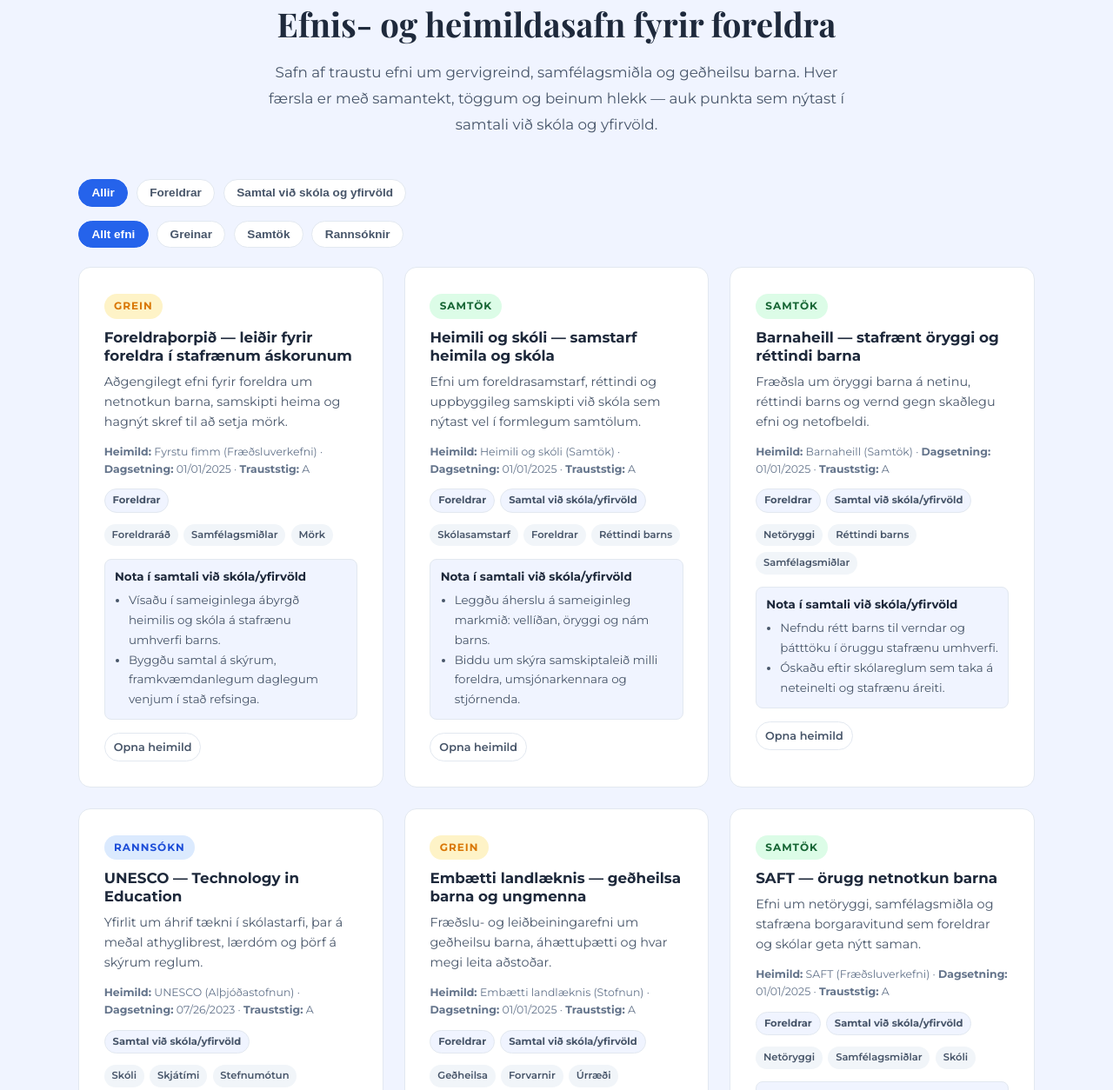
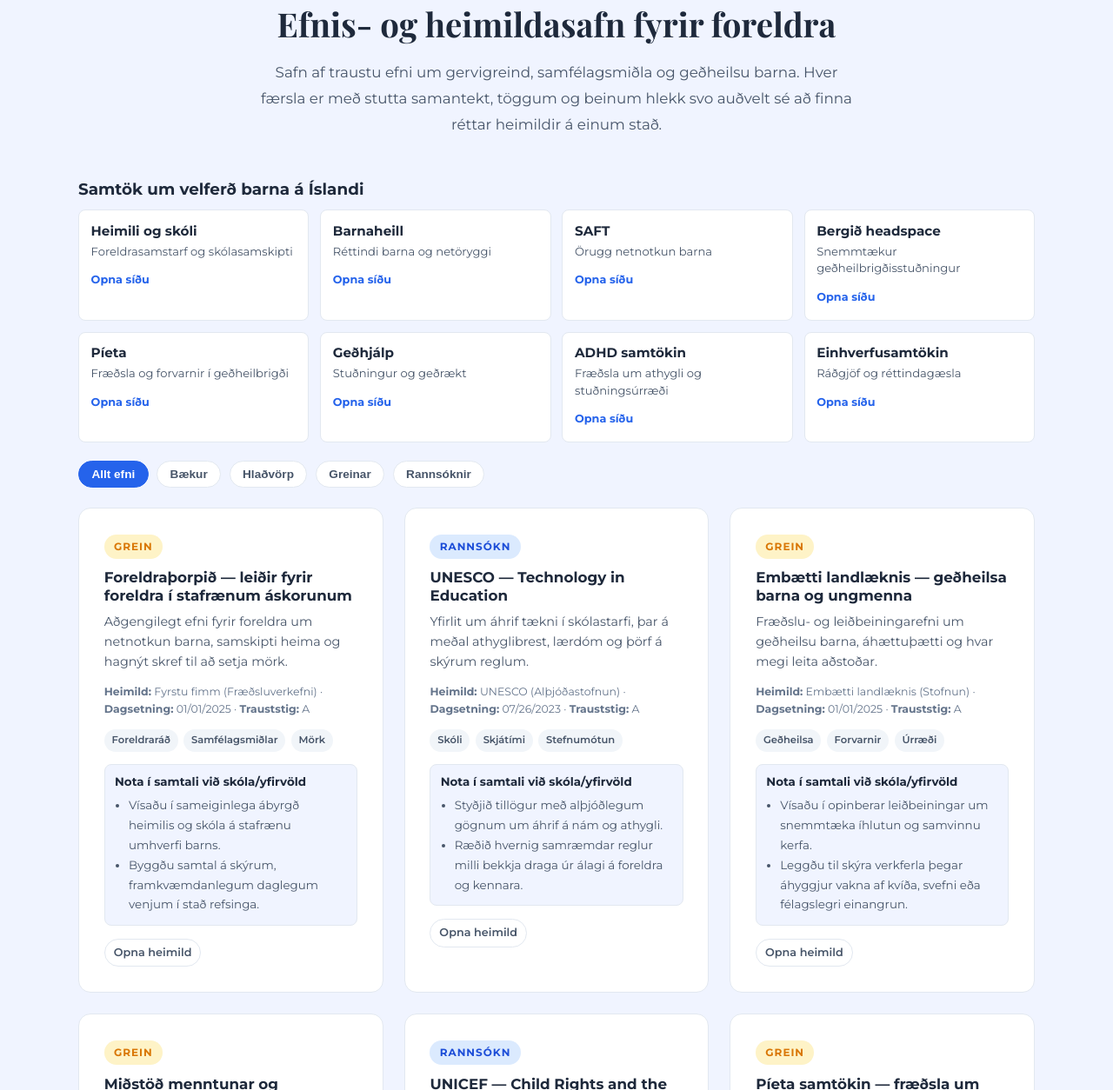
Before and after one commit to gydab/bidum, a website: page index.html in a window 1280 px wide. Shown: the part 3286-4540 px from the top of the page at 87% size. Drawn offline with nearby package versions, Linux system fonts and the light colour scheme; no server answers.

Commit message:
Refine resources section and deduplicate organization listings

```diff
--- a/index.html
+++ b/index.html
@@ -284,19 +284,21 @@
             <h2>Efnis- og heimildasafn fyrir foreldra</h2>
             <p>
               Safn af traustu efni um gervigreind, samfélagsmiðla og geðheilsu barna.
-              Hver færsla er með samantekt, töggum og beinum hlekk — auk punkta sem
-              nýtast í samtali við skóla og yfirvöld.
+              Hver færsla er með stutta samantekt, töggum og beinum hlekk svo
+              auðvelt sé að finna réttar heimildir á einum stað.
             </p>
           </div>
-          <div class="resources-filters resources-filters-audience" id="resources-audience-filters" aria-label="Fyrir hvern er efnið?">
-            <button type="button" class="resource-filter-btn active" data-audience-filter="all">Allir</button>
-            <button type="button" class="resource-filter-btn" data-audience-filter="parents">Foreldrar</button>
-            <button type="button" class="resource-filter-btn" data-audience-filter="school-dialogue">Samtal við skóla og yfirvöld</button>
+          <div class="resources-org-overview">
+            <h3>Samtök um velferð barna á Íslandi</h3>
+            <div class="org-overview-grid" id="org-overview-list">
+              <!-- Populated by JS -->
+            </div>
           </div>
           <div class="resources-filters" id="resources-filters" aria-label="Flokkun á efni">
             <button type="button" class="resource-filter-btn active" data-resource-filter="all">Allt efni</button>
+            <button type="button" class="resource-filter-btn" data-resource-filter="book">Bækur</button>
+            <button type="button" class="resource-filter-btn" data-resource-filter="podcast">Hlaðvörp</button>
             <button type="button" class="resource-filter-btn" data-resource-filter="article">Greinar</button>
-            <button type="button" class="resource-filter-btn" data-resource-filter="org">Samtök</button>
             <button type="button" class="resource-filter-btn" data-resource-filter="research">Rannsóknir</button>
           </div>
           <div class="resources-grid" id="resources-list">
--- a/script.js
+++ b/script.js
@@ -329,6 +329,133 @@ const resources = [
   }
 ];
 
+const legacyResources = [
+  {
+    type: "book", typeLabel: "Bók",
+    title: "The Anxious Generation", author: "Jonathan Haidt",
+    description: "Hvernig endurskipulagning æskuárinnar á snjallsímum og samfélagsmiðlum veldur farsótt geðsjúkdóma meðal ungmennis.",
+    link: "https://www.anxiousgeneration.com/",
+    tags: ["Geðheilsa", "Samfélagsmiðlar", "Foreldraráð"]
+  },
+  {
+    type: "book", typeLabel: "Bók",
+    title: "How to Break Up with Your Phone", author: "Catherine Price",
+    description: "Hagnýt ráð til að taka aflið til baka frá snjallsímanum og lifa meðvitaðra með tækni.",
+    link: "https://www.catherineprice.com/books",
+    tags: ["Skjánotkun", "Athygli", "Dagleg venja"]
+  },
+  {
+    type: "book", typeLabel: "Bók",
+    title: "Scattered Minds", author: "Gabor Maté",
+    description: "Um athyglisbrest, tilfinningar og hvernig tengslamyndun og umhverfi móta börn.",
+    tags: ["ADHD", "Tengslamyndun", "Geðheilsa"]
+  },
+  {
+    type: "book", typeLabel: "Bók",
+    title: "Hold On to Your Kids", author: "Gordon Neufeld & Gabor Maté",
+    description: "Af hverju foreldratengsl skipta mestu máli og hvernig má styrkja þau í nútímasamfélagi.",
+    tags: ["Uppeldi", "Tengsl", "Félagsþrýstingur"]
+  },
+  {
+    type: "book", typeLabel: "Bók",
+    title: "The Whole-Brain Child", author: "Daniel J. Siegel & Tina Payne Bryson",
+    description: "Hagnýtar leiðir fyrir foreldra til að styðja tilfinningaþroska og sjálfsstjórn barna.",
+    tags: ["Heilaþroski", "Tilfinningastjórnun", "Uppeldi"]
+  },
+  {
+    type: "book", typeLabel: "Bók",
+    title: "The Book You Wish Your Parents Had Read", author: "Philippa Perry",
+    description: "Bókin sem þú vildir að foreldrar þínir hefðu lesið — um samskipti, mörk og heilbrigð tengsl.",
+    tags: ["Foreldrahlutverkið", "Samskipti", "Mörk"]
+  },
+  {
+    type: "research", typeLabel: "Rannsókn",
+    title: "Sapien Labs — Age of First Smartphone", author: "Sapien Labs",
+    description: "Rannsókn sem sýnir beina fylgni milli aldurs við fyrsta snjallsíma og geðheilsu ungmenna.",
+    link: "https://sapienlabs.org/age-of-first-smartphone-and-mental-wellbeing-outcomes/"
+  },
+  {
+    type: "org", typeLabel: "Samtök",
+    title: "Wait Until 8th", author: "Bandaríkin",
+    description: "Foreldrahreyfing í Bandaríkjunum sem hvetur foreldra til að bíða með snjallsíma til 8. bekkjar.",
+    link: "https://www.waituntil8th.org/"
+  },
+  {
+    type: "org", typeLabel: "Samtök",
+    title: "Smartphone Free Childhood", author: "Bretland",
+    description: "Bresk foreldrahreyfing sem barðist fyrir meðvitaðri tæknivaldri og verndar barnæskuna.",
+    link: "https://smartphonefreechildhood.co.uk/"
+  },
+  {
+    type: "research", typeLabel: "Rannsókn",
+    title: "UNESCO — Smartphones in Schools", author: "UNESCO 2023",
+    description: "Skýrsla UNESCO um neikvæð áhrif snjallsíma á nám og bekkjardýnamík í skólum.",
+    link: "https://www.unesco.org/gem-report/en/technology"
+  },
+  {
+    type: "article", typeLabel: "Grein",
+    title: "WHO — Addictive behaviours: gaming disorder", author: "WHO",
+    description: "Yfirlit um ávanabindandi hegðun tengda skjánotkun og mikilvægi forvarna fyrir börn og ungmenni.",
+    link: "https://www.who.int/news-room/questions-and-answers/item/addictive-behaviours-gaming-disorder"
+  },
+  {
+    type: "book", typeLabel: "Bók",
+    title: "Stolen Focus", author: "Johann Hari",
+    description: "Af hverju við getum ekki einbeitt okkur — og hvað við getum gert til að ná athyglinni til baka.",
+    link: "https://stolenfocusbook.com/",
+    tags: ["Athygli", "Skjáheimur", "Samfélag"]
+  },
+  {
+    type: "podcast", typeLabel: "Hlaðvarp",
+    title: "Viðring í uppeldi", author: "Spotify",
+    description: "Hlaðvarp um uppeldi og áskoranir foreldra í samtímanum.",
+    link: "https://open.spotify.com/search/vi%C3%B0ring%20%C3%AD%20uppeldi"
+  },
+  {
+    type: "podcast", typeLabel: "Hlaðvarp",
+    title: "Kvíðakynslóðin", author: "Spotify",
+    description: "Hlaðvarp um kvíða, geðheilsu barna og áhrif stafræns umhverfis.",
+    link: "https://open.spotify.com/search/kv%C3%AD%C3%B0akynsl%C3%B3%C3%B0in"
+  },
+  {
+    type: "org", typeLabel: "Samtök",
+    title: "Center for Humane Technology", author: "Tristan Harris o.fl.",
+    description: "Samtök sem berjast gegn reikniritstýrðri tæknifíkn og beita sér fyrir mannlegri tækni.",
+    link: "https://www.humanetech.com/"
+  }
+];
+
+function normalizeLegacyResource(item) {
+  return {
+    type: item.type,
+    typeLabel: item.typeLabel,
+    title: item.title,
+    source: item.author || "Ótilgreind heimild",
+    sourceType: "Greinasafn",
+    summary: item.description || "",
+    link: item.link,
+    tags: item.tags || [],
+    audience: ["parents"],
+    trustLevel: "B",
+    publishedAt: "",
+    dialoguePoints: []
+  };
+}
+
+const resourcesCatalog = [...resources, ...legacyResources.map(normalizeLegacyResource)]
+  .filter((item) => item.type !== "org");
+
+const organizationOverviewItems = [
+  { name: "Heimili og skóli", focus: "Foreldrasamstarf og skólasamskipti", link: "https://heimiliogskoli.is/" },
+  { name: "Barnaheill", focus: "Réttindi barna og netöryggi", link: "https://barnaheill.is/" },
+  { name: "SAFT", focus: "Örugg netnotkun barna", link: "https://www.saft.is/" },
+  { name: "Bergið headspace", focus: "Snemmtækur geðheilbrigðisstuðningur", link: "https://www.bergid.is/" },
+  { name: "Píeta", focus: "Fræðsla og forvarnir í geðheilbrigði", link: "https://pieta.is/" },
+  { name: "Geðhjálp", focus: "Stuðningur og geðrækt", link: "https://gedhjalp.is/" },
+  { name: "ADHD samtökin", focus: "Fræðsla um athygli og stuðningsúrræði", link: "https://www.adhd.is/" },
+  { name: "Einhverfusamtökin", focus: "Ráðgjöf og réttindagæsla", link: "https://www.einhverfa.is/" }
+];
+
 let skolarData = { ...skolar };
 
 // ============================================
@@ -423,10 +550,9 @@ function getSchoolsWithPledges() {
 // RENDER RESOURCES
 // ============================================
 const resourcesList = document.getElementById("resources-list");
+const orgOverviewList = document.getElementById("org-overview-list");
 const resourceFilterButtons = document.querySelectorAll(".resource-filter-btn");
-const audienceFilterButtons = document.querySelectorAll("[data-audience-filter]");
 let currentResourceFilter = "all";
-let currentAudienceFilter = "all";
 
 function formatResourceDate(dateString) {
   if (!dateString) return "Dagsetning ekki skráð";
@@ -441,25 +567,13 @@ function formatResourceDate(dateString) {
   });
 }
 
-function getAudienceLabel(audienceCode) {
-  if (audienceCode === "parents") return "Foreldrar";
-  if (audienceCode === "school-dialogue") return "Samtal við skóla/yfirvöld";
-  return "Annað";
-}
-
 function renderResources() {
   if (!resourcesList) return;
 
   let filteredResources =
     currentResourceFilter === "all"
-      ? resources
-      : resources.filter((res) => res.type === currentResourceFilter);
-
-  if (currentAudienceFilter !== "all") {
-    filteredResources = filteredResources.filter((res) =>
-      Array.isArray(res.audience) && res.audience.includes(currentAudienceFilter)
-    );
-  }
+      ? resourcesCatalog
+      : resourcesCatalog.filter((res) => res.type === currentResourceFilter);
 
   resourcesList.innerHTML = "";
 
@@ -480,12 +594,6 @@ function renderResources() {
     const tagsHtml = Array.isArray(res.tags) && res.tags.length
       ? `<div class="resource-tags">${res.tags
           .map((tag) => `<span class="resource-tag">${tag}</span>`)
-          .join("")}</div>`
-      : "";
-
-    const audienceHtml = Array.isArray(res.audience) && res.audience.length
-      ? `<div class="resource-audience">${res.audience
-          .map((group) => `<span class="resource-audience-chip">${getAudienceLabel(group)}</span>`)
           .join("")}</div>`
       : "";
 
@@ -514,7 +622,6 @@ function renderResources() {
       <h3>${res.title}</h3>
       <p>${res.summary}</p>
       <p class="resource-meta"><strong>Heimild:</strong> ${res.source} (${res.sourceType}) · <strong>Dagsetning:</strong> ${formatResourceDate(res.publishedAt)} · <strong>Trauststig:</strong> ${res.trustLevel}</p>
-      ${audienceHtml}
       ${tagsHtml}
       ${dialoguePointsHtml}
       ${linksHtml}
@@ -523,10 +630,26 @@ function renderResources() {
   });
 }
 
+function renderOrganizationsOverview() {
+  if (!orgOverviewList) return;
+
+  orgOverviewList.innerHTML = "";
+
+  organizationOverviewItems.forEach((org) => {
+    const card = document.createElement("article");
+    card.className = "org-overview-card";
+    card.innerHTML = `
+      <h4>${org.name}</h4>
+      <p>${org.focus}</p>
+      <a href="${org.link}" target="_blank" rel="noopener">Opna síðu</a>
+    `;
+    orgOverviewList.appendChild(card);
+  });
+}
+
 if (resourceFilterButtons.length) {
   resourceFilterButtons.forEach((button) => {
     button.addEventListener("click", () => {
-      if (button.dataset.audienceFilter) return;
       currentResourceFilter = button.dataset.resourceFilter || "all";
 
       resourceFilterButtons.forEach((btn) => {
@@ -540,17 +663,7 @@ if (resourceFilterButtons.length) {
   });
 }
 
-if (audienceFilterButtons.length) {
-  audienceFilterButtons.forEach((button) => {
-    button.addEventListener("click", () => {
-      currentAudienceFilter = button.dataset.audienceFilter || "all";
-      audienceFilterButtons.forEach((btn) => btn.classList.remove("active"));
-      button.classList.add("active");
-      renderResources();
-    });
-  });
-}
-
+renderOrganizationsOverview();
 renderResources();
 
 // ============================================
--- a/styles.css
+++ b/styles.css
@@ -495,9 +495,45 @@ img {
   margin: 1rem 0 1.4rem;
 }
 
-.resources-filters-audience {
-  margin-top: 0;
-  margin-bottom: 0.75rem;
+.resources-org-overview {
+  margin: 1rem 0 1.3rem;
+}
+
+.resources-org-overview h3 {
+  margin: 0 0 0.75rem;
+  font-size: 1.15rem;
+  font-family: "Montserrat", sans-serif;
+}
+
+.org-overview-grid {
+  display: grid;
+  grid-template-columns: repeat(auto-fit, minmax(220px, 1fr));
+  gap: 0.8rem;
+}
+
+.org-overview-card {
+  background: var(--surface);
+  border: 1px solid var(--border);
+  border-radius: var(--radius-sm);
+  padding: 0.85rem;
+}
+
+.org-overview-card h4 {
+  margin: 0 0 0.3rem;
+  font-size: 0.95rem;
+  font-family: "Montserrat", sans-serif;
+}
+
+.org-overview-card p {
+  margin: 0 0 0.5rem;
+  color: var(--text-soft);
+  font-size: 0.82rem;
+  line-height: 1.5;
+}
+
+.org-overview-card a {
+  font-size: 0.8rem;
+  font-weight: 700;
 }
 
 .resource-filter-btn {
@@ -600,25 +636,6 @@ img {
 .resource-card a {
   font-weight: 600;
   font-size: 0.9rem;
-}
-
-.resource-audience {
-  display: flex;
-  flex-wrap: wrap;
-  gap: 0.4rem;
-  margin: 0 0 0.8rem;
-}
-
-.resource-audience-chip {
-  display: inline-flex;
-  align-items: center;
-  padding: 0.18rem 0.55rem;
-  border-radius: 999px;
-  background: var(--surface-soft);
-  border: 1px solid var(--border);
-  color: var(--text-soft);
-  font-size: 0.72rem;
-  font-weight: 700;
 }
 
 .resource-tags {
```
Also changed, not shown: 1 other file.
